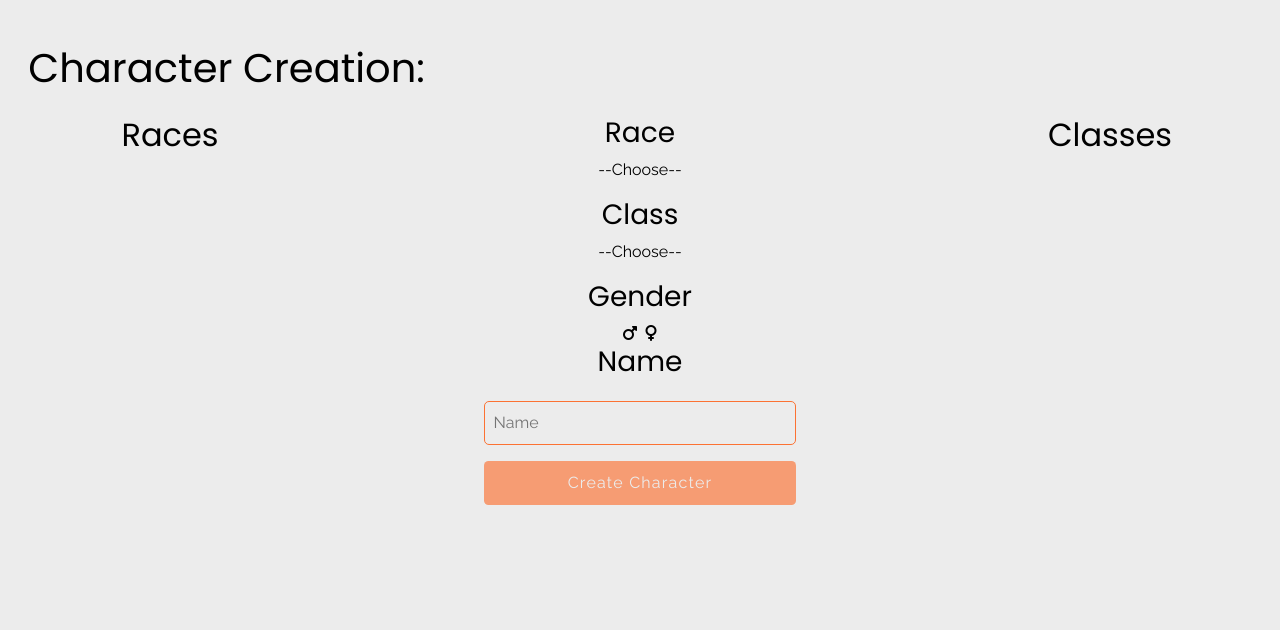
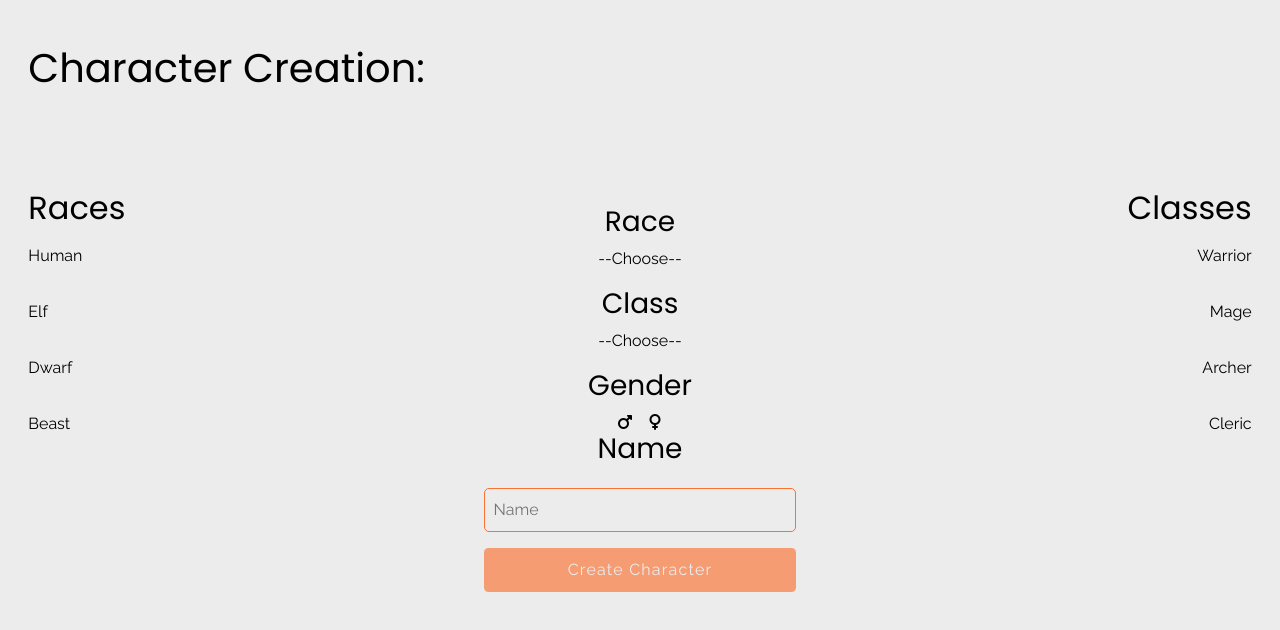
Before and after one commit to gbasinal/angular-rpg, an Angular app in the folder rpg-app/: page /character-creation in a window 1280 px wide. Shown: the top 630 px of the page. Built offline with nearby package versions, Linux system fonts and the light colour scheme.

Commit message:
update: added events and functionalities for character creation

```diff
--- a/rpg-app/src/app/components/character-creation/character-creation/character-creation.component.html
+++ b/rpg-app/src/app/components/character-creation/character-creation/character-creation.component.html
@@ -5,8 +5,8 @@
                 <h1>Character Creation:</h1>
             </div>
             <div class="row h-100">
-                <div class="col-3  sidebar sidebar--races-container p-3 ">
-                    <div class="sidebar-header--wrapper text-center">
+                <div class="col-3  sidebar sidebar--races-container">
+                    <div class="sidebar-header--wrapper">
                         <h2>Races</h2>
                     </div>
                     <ul>
@@ -36,10 +36,10 @@
                         <div class="gender-wrapper">
                             <h3>Gender</h3>
                             <div class="d-flex justify-content-center">
-                                <div class="gender-btn mr-1" [class.active]="character.gender === male" (click)="changeGender('Male')">
+                                <div class="btn--gender mr-1" [class.active]="character.gender === 'Male'" (click)="changeGender('Male')">
                                     <i class="fas fa-mars"></i>
                                 </div>
-                                <div class="gender-btn ml-1" [class.active]="character.gender === female" (click)="changeGender('Female')">
+                                <div class="btn--gender ml-1" [class.active]="character.gender === 'Female'" (click)="changeGender('Female')">
                                     <i class="fas fa-venus"></i>
                                 </div>
 
@@ -58,8 +58,8 @@
                         </div>
                     </div>
                 </div>
-                <div class="col-3 sidebar sidebar--classes-container p-3">
-                    <div class="sidebar-header--wrapper text-center">
+                <div class="col-3 sidebar sidebar--classes-container ">
+                    <div class="sidebar-header--wrapper">
                         <h2>Classes</h2>
                     </div>
                     <ul>
--- a/rpg-app/src/app/components/character-creation/character-creation/character-creation.component.scss
+++ b/rpg-app/src/app/components/character-creation/character-creation/character-creation.component.scss
@@ -20,23 +20,44 @@ $orange : #fc7233;
     padding-top: em(50);
     .character-creation-wrapper {
         .header-container {
-
+            padding-bottom: em(100);
         }
         .sidebar {
+            // padding-left : em(50);
             ul {
                 margin: 0;
                 padding: 0;
                 li {
-                    list-style-type: none;;
+                    list-style-type: none;
+                    cursor: pointer;
+                    &.active {
+                        color: $orange;
+                        font-weight: 700;
+                    }
                 }
             }
+            &--classes-container {
+                text-align: right;
+            }
+
         }
         .character-info-container {
             .race-container {
 
             }
             .gender-container {
+                .btn--gender  {
+                    width: em(25);
+                    height: em(25);
+                    &.active {
+                        background-color : $orange;
 
+                    }
+                    i {
+                        cursor: pointer;
+                    }
+
+                }
             }
             .class-container {
 
--- a/rpg-app/src/app/components/character-creation/character-creation/character-creation.component.ts
+++ b/rpg-app/src/app/components/character-creation/character-creation/character-creation.component.ts
@@ -1,4 +1,5 @@
 import { Component, OnInit } from '@angular/core';
+import {CharacterOptions} from '../../../models/character-options';
 
 @Component({
   selector: 'app-character-creation',
@@ -18,30 +19,51 @@ export class CharacterCreationComponent implements OnInit {
 
   characterComplete: boolean = false;
 
+  races = CharacterOptions.races;
+  classes = CharacterOptions.classes;
+  genders = CharacterOptions.genders;
+
+
   ngOnInit(): void {
   }
 
-  changeRace = () => {
+  checkCompleted() {
+    this.characterComplete = this.character.race !== "--Choose--"
+      && this.character.class ! == "--Choose--"
+      && this.character.gender
+      && this.character.name
 
-  }
+    console.log(this.characterComplete)
+  };
 
-  changeClass = () => {
+  changeRace (race: string) {
+    this.character.race = race;
+    this.checkCompleted();
+  };
 
-  }
+  changeClass (newClass: string) {
+    this.character.class = newClass;
+    this.checkCompleted();
+  };
 
-  changeName = () => {
+  changeGender (gender: string) {
 
-  }
+    this.character.gender = gender;
+    this.checkCompleted();
+  };
 
-  changeGender = () => {
+  changeName (){
+    this.checkCompleted();
+    this.characterComplete = true;
+  };
 
-  }
+  createCharacter(){
+    if(!this.characterComplete){
+      return;
+    }
 
-  createCharacter = () => {
-
+    console.log(this.character);
   }
 
 
-
-
 }
--- /dev/null
+++ b/rpg-app/src/app/models/character-options.ts
@@ -0,0 +1,38 @@
+export enum RaceOptions {
+    human = "Human",
+    elf = "Elf",
+    dwarf = "Dwarf",
+    beast = "Beast"
+}
+
+export enum ClassOptions {
+    warrior = "Warrior",
+    mage = "Mage",
+    archer = "Archer",
+    cleric = "Cleric"
+}
+
+export enum GenderOptions {
+    male = "Male",
+    female = "Female",
+}
+
+
+export const CharacterOptions = {
+    races : [
+        RaceOptions.human,
+        RaceOptions.elf,
+        RaceOptions.dwarf,
+        RaceOptions.beast,
+    ],
+    classes: [
+        ClassOptions.warrior,
+        ClassOptions.mage,
+        ClassOptions.archer,
+        ClassOptions.cleric,
+    ],
+    genders : [
+        GenderOptions.male,
+        GenderOptions.female
+    ]
+}
```
